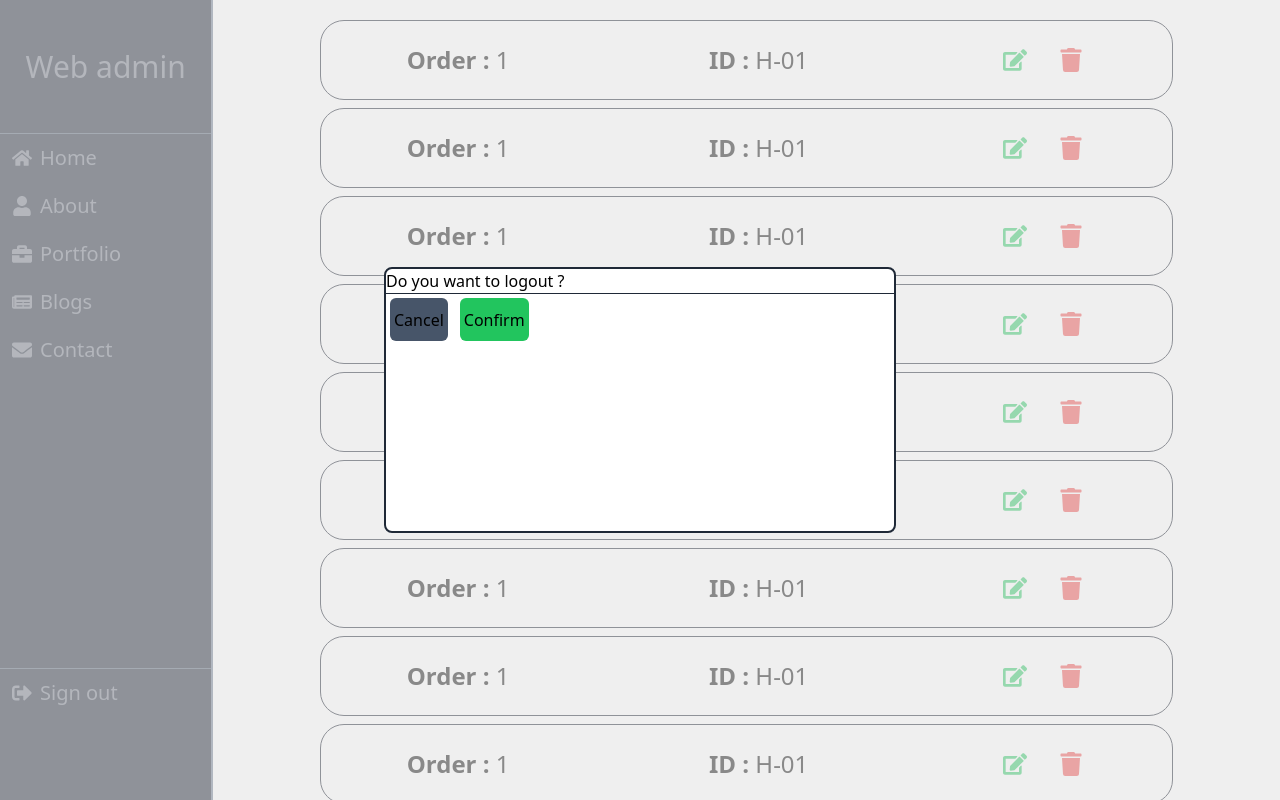
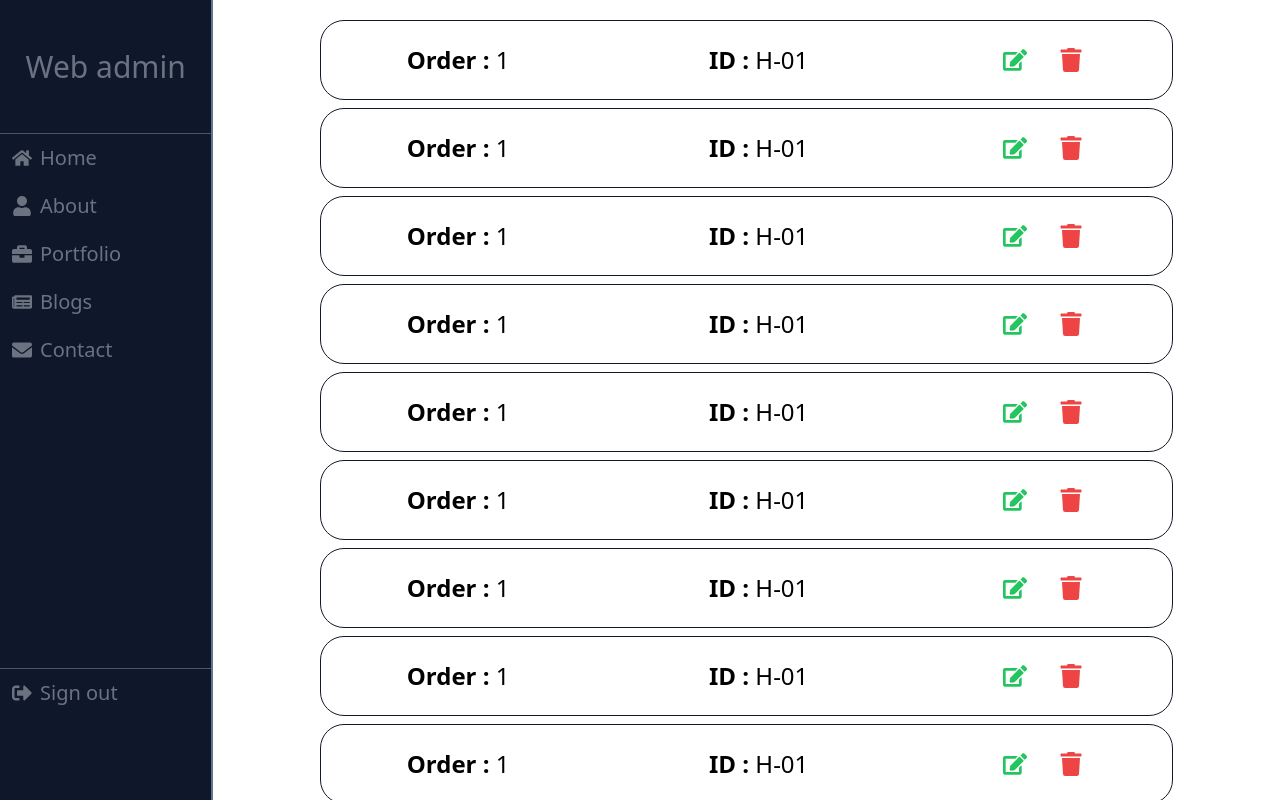
Before and after one commit to chi-cong/Portfolio-management, a React (Create React App) app: page / in a window 1280 px wide. Shown: the top 800 px of the page. Built offline with nearby package versions, Linux system fonts and the light colour scheme.

Commit message:
cleanup and comment

```diff
--- a/src/mainPage.js
+++ b/src/mainPage.js
@@ -9,11 +9,13 @@ const MainPage = ({ changeAccess }) => {
   const [width, setWidth] = useState(window.innerWidth);
   const [toggle, setToggle] = useState(null);
   const [currSec, setCurrSec] = useState("Home");
-  const [confirmation, setConfirmation] = useState(true);
+  const [confirmation, setConfirmation] = useState(false);
   const [modalAct, setModalAct] = useState();
+
   const checkWidth = () => {
     setWidth(window.innerWidth);
   };
+  // show/hide side bar for mobile UI
   const changeToggle = () => {
     if (toggle === false || toggle === null) {
       setToggle(true);
@@ -21,9 +23,11 @@ const MainPage = ({ changeAccess }) => {
       setToggle(false);
     }
   };
+  // change current main section
   const changeCurrSec = (sec) => {
     setCurrSec(sec);
   };
+  // show/hide confirmation modal
   const toggleModal = () => {
     if (confirmation) {
       setConfirmation(false);
@@ -31,18 +35,21 @@ const MainPage = ({ changeAccess }) => {
       setConfirmation(true);
     }
   };
+  // action for modal
   const changeModalAct = (act) => {
     setModalAct(act);
   };
+
   useEffect(() => {
     window.addEventListener("resize", checkWidth);
     return () => {
       window.removeEventListener("resize", checkWidth);
     };
   });
+
   return (
     <section className='flex flex-col lg:flex-row h-full z-0'>
-      {/* navbar */}
+      {/* navbar on mobile UI */}
       {width < 1024 && <div className='h-14 w-full'></div>}
       {width < 1024 && <Navbar toggleFunc={changeToggle} />}
 
--- a/src/sidebar.js
+++ b/src/sidebar.js
@@ -21,11 +21,13 @@ const Sidebar = ({ show, changeCurrSec, toggleModal, changeModalAct }) => {
       refBar.current.classList.remove("z-20");
     }
   });
+
   return (
     <div
       className='opacity-0 w-1/2 h-screen border-r-2 border-slate-500 sm:w-4/12 lg:w-2/12 lg:flex lg:opacity-100 lg:flex-col items-start fixed bg-slate-900 -z-20 lg:z-0 transition-all '
       ref={refBar}
     >
+      {/* logo */}
       <div className='h-1/6 w-full text-3xl text-center text-gray-500 flex justify-center items-center'>
         <h1>Web admin</h1>
       </div>
@@ -33,6 +35,8 @@ const Sidebar = ({ show, changeCurrSec, toggleModal, changeModalAct }) => {
         style={{ height: "1px", width: "100%" }}
         className='bg-slate-600'
       ></div>
+
+      {/* tabs container */}
       <div className='w-full h-4/6'>
         <Tab title={"Home"} icon={<FaHome />} changeCurrSec={changeCurrSec} />
         <Tab title={"About"} icon={<FaUser />} changeCurrSec={changeCurrSec} />
@@ -56,6 +60,8 @@ const Sidebar = ({ show, changeCurrSec, toggleModal, changeModalAct }) => {
         style={{ height: "1px", width: "100%" }}
         className='bg-slate-600'
       ></div>
+
+      {/* sign out button */}
       <div className='w-full'>
         <Tab
           title={"Sign out"}
```
